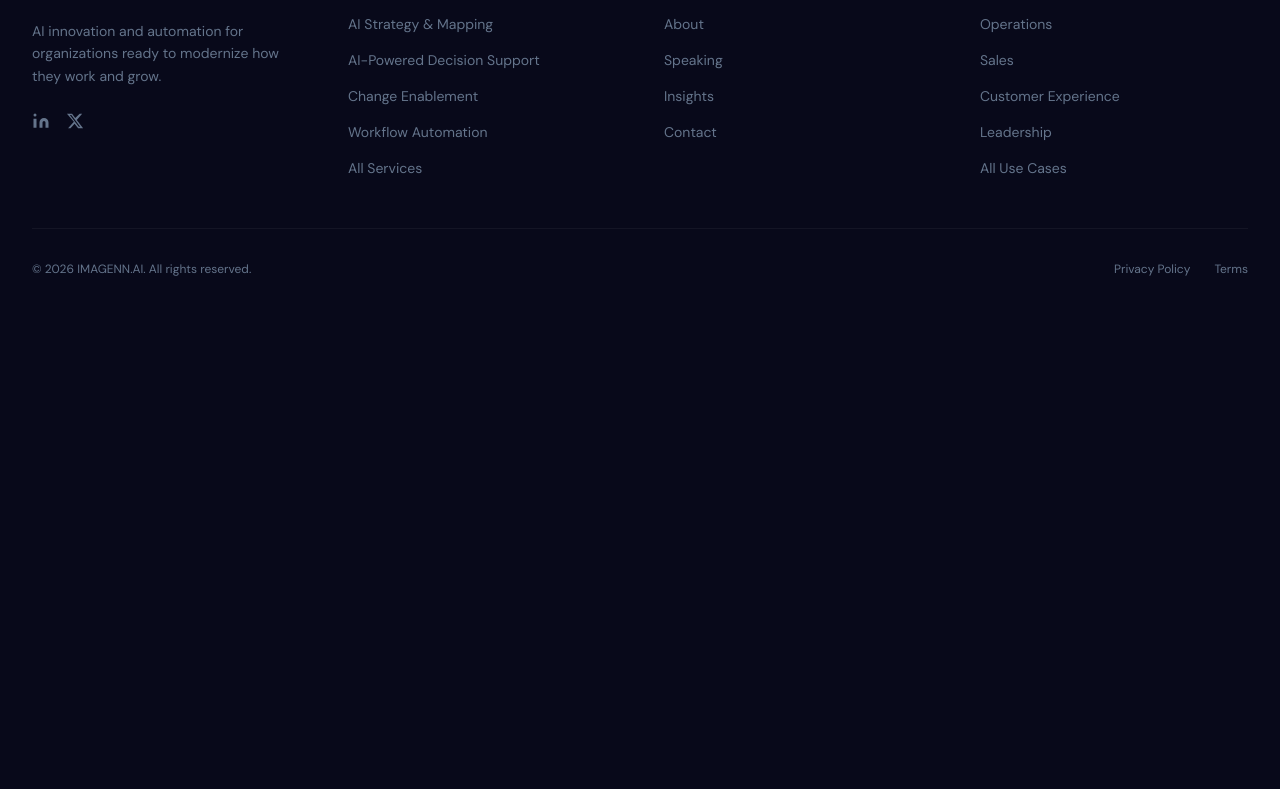
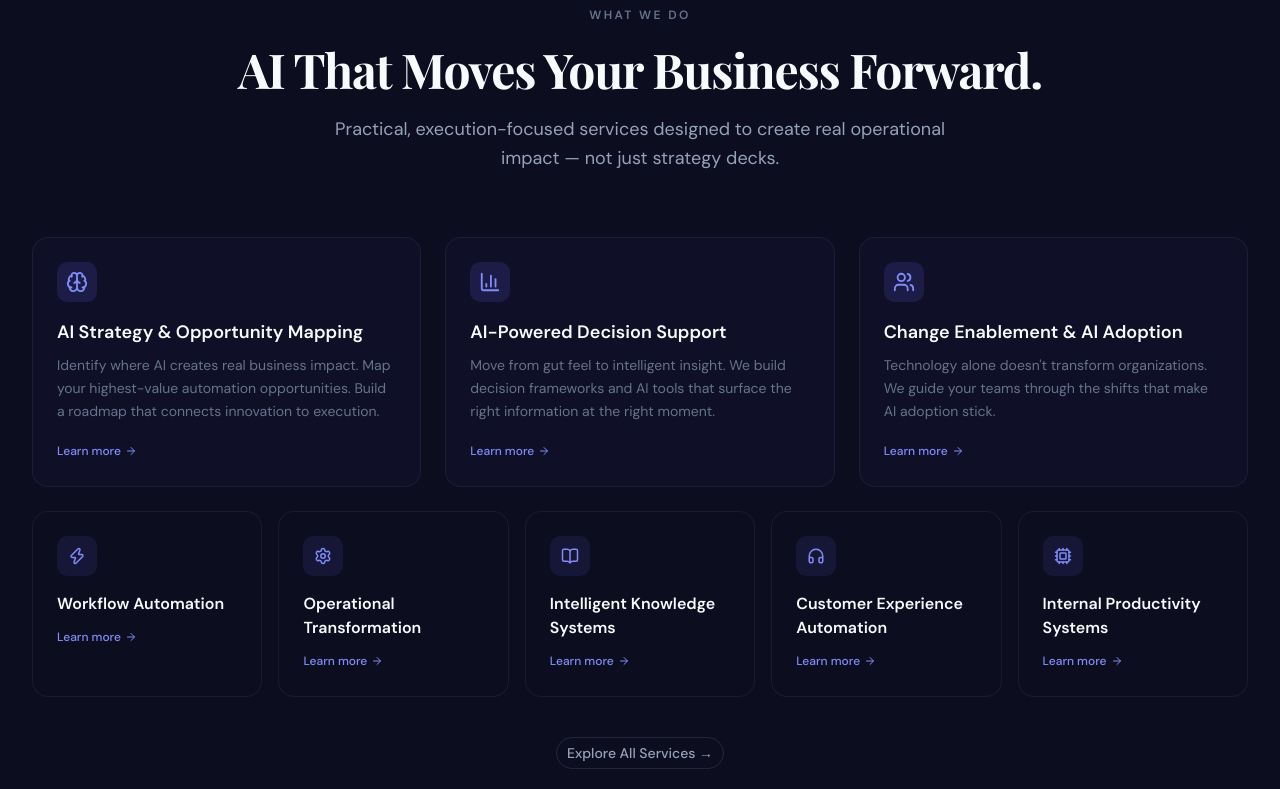
Before and after one commit to rgennaro71/imagenn, a Next.js app: page / in a window 1280 px wide. Shown: the part 1931-2720 px from the top of the page. Before the commit the page ends 2272 px from the top, so only its background shows below. Built offline with nearby package versions, Linux system fonts and the light colour scheme; a web font is replaced by a local one.

Commit message:
feat: add Services section with lead and secondary service cards

```diff
--- a/app/(main)/page.tsx
+++ b/app/(main)/page.tsx
@@ -2,6 +2,9 @@
 import { HeroSection } from "@/components/sections/HeroSection";
 import { CredibilityStrip } from "@/components/sections/CredibilityStrip";
 import { ProblemSection } from "@/components/sections/ProblemSection";
+import { ServicesSection } from "@/components/sections/ServicesSection";
+import { SolutionsSection } from "@/components/sections/SolutionsSection";
+import { WhyUsSection } from "@/components/sections/WhyUsSection";
 
 export default function HomePage() {
   return (
@@ -9,6 +12,9 @@ export default function HomePage() {
       <HeroSection />
       <CredibilityStrip />
       <ProblemSection />
+      <ServicesSection />
+      <SolutionsSection />
+      <WhyUsSection />
     </>
   );
 }
--- /dev/null
+++ b/components/sections/ServicesSection.tsx
@@ -0,0 +1,71 @@
+// components/sections/ServicesSection.tsx
+import Link from "next/link";
+import { Brain, BarChart3, Users, Zap, Settings, BookOpen, Headphones, Cpu } from "lucide-react";
+import { SectionHeader } from "@/components/shared/SectionHeader";
+import { ServiceCard } from "@/components/shared/ServiceCard";
+import { buttonVariants } from "@/components/ui/button";
+import { cn } from "@/lib/utils";
+
+const leadServices = [
+  {
+    icon: Brain,
+    title: "AI Strategy & Opportunity Mapping",
+    description: "Identify where AI creates real business impact. Map your highest-value automation opportunities. Build a roadmap that connects innovation to execution.",
+    href: "/services#ai-strategy",
+  },
+  {
+    icon: BarChart3,
+    title: "AI-Powered Decision Support",
+    description: "Move from gut feel to intelligent insight. We build decision frameworks and AI tools that surface the right information at the right moment.",
+    href: "/services#decision-support",
+  },
+  {
+    icon: Users,
+    title: "Change Enablement & AI Adoption",
+    description: "Technology alone doesn't transform organizations. We guide your teams through the shifts that make AI adoption stick.",
+    href: "/services#change-enablement",
+  },
+];
+
+const secondaryServices = [
+  { icon: Zap, title: "Workflow Automation", href: "/services#workflow-automation", description: "" },
+  { icon: Settings, title: "Operational Transformation", href: "/services#operational-transformation", description: "" },
+  { icon: BookOpen, title: "Intelligent Knowledge Systems", href: "/services#knowledge-systems", description: "" },
+  { icon: Headphones, title: "Customer Experience Automation", href: "/services#cx-automation", description: "" },
+  { icon: Cpu, title: "Internal Productivity Systems", href: "/services#productivity", description: "" },
+];
+
+export function ServicesSection() {
+  return (
+    <section className="section-padding bg-obsidian-secondary">
+      <div className="content-width">
+        <SectionHeader
+          eyebrow="What We Do"
+          heading="AI That Moves Your Business Forward."
+          subheading="Practical, execution-focused services designed to create real operational impact — not just strategy decks."
+          align="center"
+        />
+
+        <div className="grid grid-cols-1 md:grid-cols-3 gap-6 mb-6">
+          {leadServices.map((s) => <ServiceCard key={s.title} {...s} variant="lead" />)}
+        </div>
+
+        <div className="grid grid-cols-2 sm:grid-cols-3 lg:grid-cols-5 gap-4 mb-10">
+          {secondaryServices.map((s) => <ServiceCard key={s.title} {...s} variant="secondary" />)}
+        </div>
+
+        <div className="text-center">
+          <Link
+            href="/services"
+            className={cn(
+              buttonVariants({ variant: "outline" }),
+              "border-white/10 text-slate-secondary hover:border-indigo/40 hover:text-slate-primary"
+            )}
+          >
+            Explore All Services →
+          </Link>
+        </div>
+      </div>
+    </section>
+  );
+}
--- /dev/null
+++ b/components/shared/ServiceCard.tsx
@@ -0,0 +1,39 @@
+// components/shared/ServiceCard.tsx
+import Link from "next/link";
+import { ArrowRight, type LucideIcon } from "lucide-react";
+import { cn } from "@/lib/utils";
+
+interface ServiceCardProps {
+  icon: LucideIcon;
+  title: string;
+  description: string;
+  href: string;
+  variant?: "lead" | "secondary";
+}
+
+export function ServiceCard({ icon: Icon, title, description, href, variant = "secondary" }: ServiceCardProps) {
+  return (
+    <Link
+      href={href}
+      className={cn(
+        "group block p-6 rounded-lg subtle-border transition-all duration-200",
+        variant === "lead"
+          ? "bg-obsidian-surface hover:bg-obsidian-elevated hover:glow-border"
+          : "bg-obsidian-secondary hover:bg-obsidian-surface hover:border-white/10"
+      )}
+    >
+      <div className={cn("w-10 h-10 rounded-md flex items-center justify-center mb-4", variant === "lead" ? "bg-indigo/15" : "bg-indigo/10")}>
+        <Icon size={variant === "lead" ? 22 : 18} className="text-indigo-light" />
+      </div>
+      <h3 className={cn("font-sans font-semibold text-slate-primary mb-2", variant === "lead" ? "text-lg" : "text-base")}>
+        {title}
+      </h3>
+      {description && (
+        <p className="text-sm text-slate-muted leading-relaxed mb-4">{description}</p>
+      )}
+      <span className="inline-flex items-center gap-1 text-xs font-medium text-indigo-light group-hover:gap-2 transition-all">
+        Learn more <ArrowRight size={12} />
+      </span>
+    </Link>
+  );
+}
```
